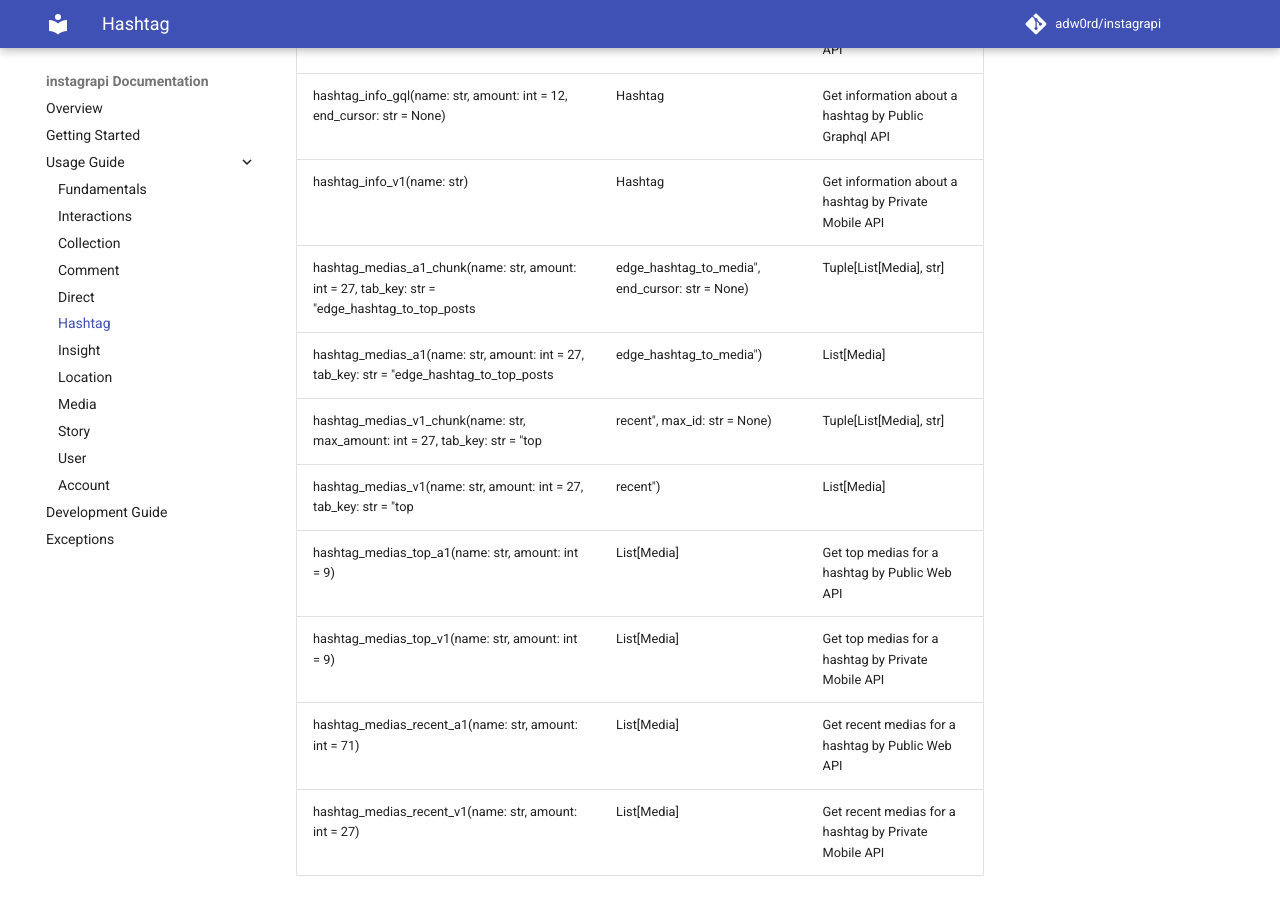
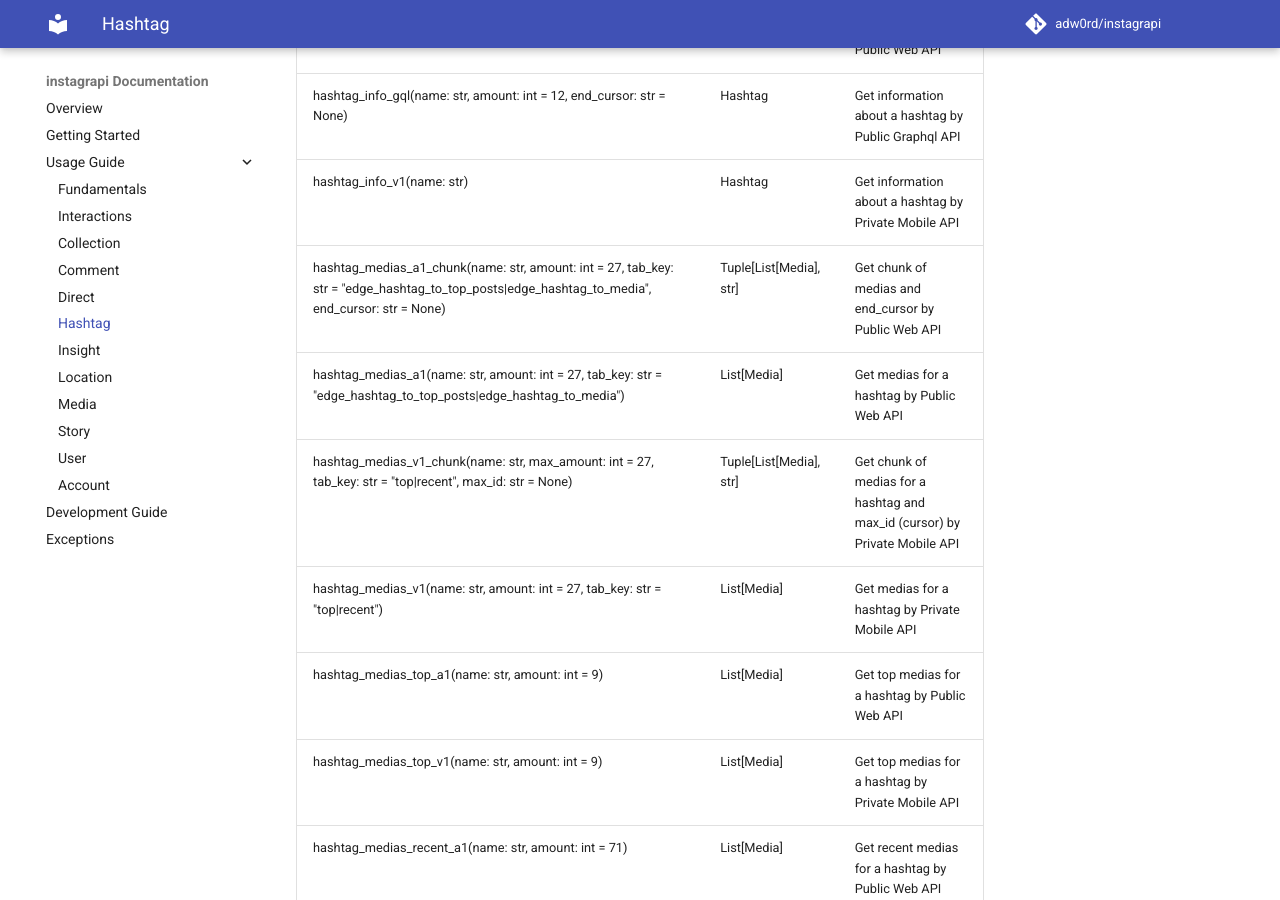
Before and after one commit to subzeroid/instagrapi, an MkDocs documentation site: the page built from docs/usage-guide/hashtag.md, in a window 1280 px wide and 900 px high, scrolled down 582 px. Built offline with MkDocs 1.6.1 and Material for MkDocs 9.7.7, drawn with Linux system fonts in a browser that asks for light colours; comment, search, counter and statistics services are not loaded; the version menu is left out.

Commit message:
Improve docs for Hashtag low-level methods

```diff
--- a/docs/usage-guide/hashtag.md
+++ b/docs/usage-guide/hashtag.md
@@ -16,10 +16,10 @@ Low level methods:
 | hashtag_info_a1(name: str, max_id: str = None) | Hashtag | Get information about a hashtag by Public Web API
 | hashtag_info_gql(name: str, amount: int = 12, end_cursor: str = None) | Hashtag | Get information about a hashtag by Public Graphql API
 | hashtag_info_v1(name: str) | Hashtag | Get information about a hashtag by Private Mobile API
-| hashtag_medias_a1_chunk(name: str, amount: int = 27, tab_key: str = "edge_hashtag_to_top_posts|edge_hashtag_to_media", end_cursor: str = None) | Tuple[List[Media], str] | Get chunk of medias and end_cursor by Public Web API
-| hashtag_medias_a1(name: str, amount: int = 27, tab_key: str = "edge_hashtag_to_top_posts|edge_hashtag_to_media") | List[Media] | Get medias for a hashtag by Public Web API
-| hashtag_medias_v1_chunk(name: str, max_amount: int = 27, tab_key: str = "top|recent", max_id: str = None) | Tuple[List[Media], str] | Get chunk of medias for a hashtag and max_id (cursor) by Private Mobile API
-| hashtag_medias_v1(name: str, amount: int = 27, tab_key: str = "top|recent") | List[Media] | Get medias for a hashtag by Private Mobile API
+| hashtag_medias_a1_chunk(name: str, amount: int = 27, tab_key: str = "edge_hashtag_to_top_posts\|edge_hashtag_to_media", end_cursor: str = None) | Tuple[List[Media], str] | Get chunk of medias and end_cursor by Public Web API
+| hashtag_medias_a1(name: str, amount: int = 27, tab_key: str = "edge_hashtag_to_top_posts\|edge_hashtag_to_media") | List[Media] | Get medias for a hashtag by Public Web API
+| hashtag_medias_v1_chunk(name: str, max_amount: int = 27, tab_key: str = "top\|recent", max_id: str = None) | Tuple[List[Media], str] | Get chunk of medias for a hashtag and max_id (cursor) by Private Mobile API
+| hashtag_medias_v1(name: str, amount: int = 27, tab_key: str = "top\|recent") | List[Media] | Get medias for a hashtag by Private Mobile API
 | hashtag_medias_top_a1(name: str, amount: int = 9) | List[Media] | Get top medias for a hashtag by Public Web API
 | hashtag_medias_top_v1(name: str, amount: int = 9) | List[Media] | Get top medias for a hashtag by Private Mobile API
 | hashtag_medias_recent_a1(name: str, amount: int = 71) | List[Media] | Get recent medias for a hashtag by Public Web API
```
